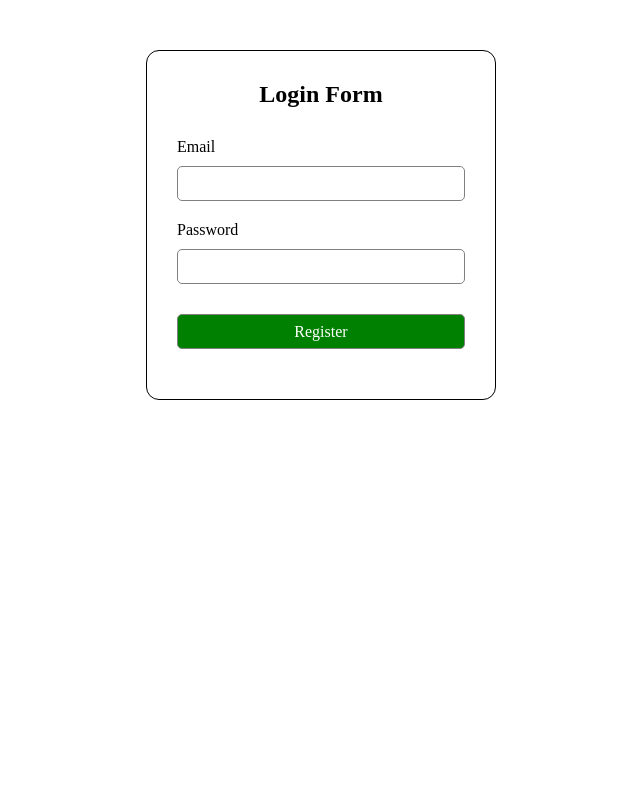
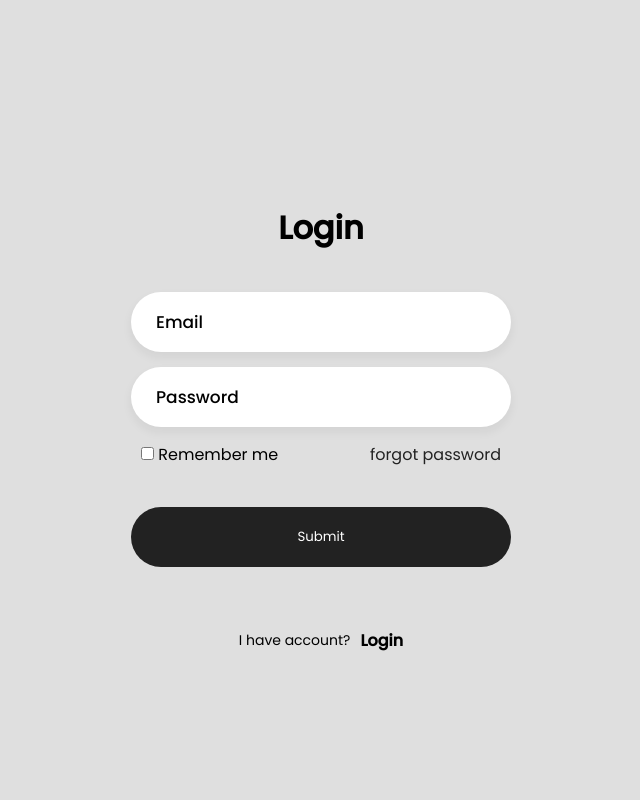
Before and after one commit to Abhiram0620/Login_page-using-Flask, a Flask app: page /gotologin in a window 1280 px wide. Shown: the whole page, without its empty margins (319-959 px from the left). Run offline with Flask 3, Linux system fonts and the light colour scheme.

Commit message:
complete code is ready for login page

```diff
--- a/app.py
+++ b/app.py
@@ -83,6 +83,9 @@ def login():
 @app.route('/gotologin')
 def gotologin():
     return render_template('login.html')
+@app.route('/gotosign')
+def gotosign():
+    return render_template('registration.html')
 
 
 if __name__ == '__main__':
--- a/static/style.css
+++ b/static/style.css
@@ -1,28 +1,142 @@
+@import url('https://fonts.googleapis.com/css2?family=Poppins:wght@400;500&display=swap');
+
 * {
-    padding: 0px;
-    margin: 0px;
+    margin: 0;
+    padding: 0;
     box-sizing: border-box;
-    font-family: 'Times New Roman', Times, serif;
+    font-family: 'Poppins', sans-serif;
 }
 
-#registration{
+body {
     display: flex;
-    margin: auto;
-    width: 350px;
-    height: auto;
-    margin-top: 50px;
-    border: 1px solid black;
-    padding: 30px;
-    border-radius: 13px;
+    align-items: center;
+    justify-content: center;
+    min-height: 100vh;
+    background: #dfdfdf;
 }
 
-#registration input{
+#registration-box {
+    display: flex;
+    justify-content: center;
+    flex-direction: column;
+    width: 440px;
+    height: 580px; /* Increased height for registration fields */
+    padding: 30px;
+}
+
+#registration-header {
+    align-items: center;
+    text-align: center;
+    margin: 20px 0 40px 0;
+}
+
+#registration-header h1 {
+    color: #333;
+    font-size: 30px;
+    font-weight: 500;
+}
+
+#input-box input {
     width: 100%;
-    height: 35px;
-    align-items: center;
-    margin-bottom: 20px;
-    border: 1px solid gray;
-    border-radius: 5px;
+    height: 60px;
+    font-size: 17px;
+    padding: 0 25px;
+    margin-bottom: 15px;
+    border-radius: 30px;
+    border: none;
+    box-shadow: 0px 5px 10px 1px rgba(0, 0, 0, 0.05);
+    outline: none;
+    transition: .3s;
+}
+
+::placeholder {
+    font-weight: 500;
+    color: black;
+}
+
+#input-box input:focus {
+    width: 105%;
+}
+
+#submit {
+    width: 100%;
+    height: 60px;
+    background: #222;
+    border: none;
+    border-radius: 30px;
+    cursor: pointer;
+    transition: .3s;
+    color: #fff;
+    margin-bottom: 25px;
+}
+
+#submit:hover {
+    width: 103%;
+    transform: scale(1.05, 1);
+}
+
+#login-link {
+    text-align: center;
+    font-size: 14px;
+}
+
+#signin {
+    text-decoration: none;
+    font-weight: bold;
+    color: black;
+}
+
+#signin:hover {
+    text-decoration: underline;
+    font-weight: bold;
+    color: black;
+}
+
+#login-link a {
+    color: #222;
+    text-decoration: none;
+}
+
+#login-link a:hover {
+    color: #222;
+    text-decoration: underline;
+}
+
+#registration-header h1 {
+    font-size: 32px;
+}
+
+#registration-box form {
+    display: flex;
+    flex-direction: column;
+}
+
+#registration-box form input[type="submit"] {
+    background-color: black; /* Green button for registration */
+    font-size: 16px;
+    color: white;
+    padding: 15px;
+    cursor: pointer;
+    border-radius: 30px;
+    border: none;
+}
+
+#registration-box form input[type="submit"]:hover {
+    background-color: #45a049; /* Darker green on hover */
+}
+
+#registration-box form input[type="submit"]:active {
+    background-color: #3e8e41; /* Even darker on click */
+}
+
+#registration-box form .msg {
+    color: red;
+    text-align: center;
     margin-top: 10px;
+}
 
+#registration-box form label {
+    font-size: 16px;
+    margin-bottom: 5px;
+    color: #333;
 }
--- /dev/null
+++ b/static/style2.css
@@ -0,0 +1,97 @@
+@import url('https://fonts.googleapis.com/css2?family=Poppins:wght@400;500&display=swap');
+
+*{
+    margin: 0;
+    padding: 0;
+    box-sizing: border-box;
+    font-family: 'Poppins',sans-serif;
+}
+body{
+    display: flex;
+    align-items: center;
+    justify-content: center;
+    min-height: 100vh;
+    background: #dfdfdf;
+}
+#login-box{
+    display: flex;
+    justify-content: center;
+    flex-direction: column;
+    width: 440px;
+    height: 480px;
+    padding: 30px;
+}
+#login-header{
+    align-items: center;
+    text-align: center;
+    margin: 20px 0 40px 0;
+}
+#login-header header{
+    color: #333;
+    font-size: 30px;
+    font-weight: 500;
+}
+#input-box input{
+    width: 100%;
+    height: 60px;
+    font-size: 17px;
+    padding: 0 25px;
+    margin-bottom: 15px;
+    border-radius: 30px;
+    border: none;
+    box-shadow: 0px 5px 10px 1px rgba(0,0,0, 0.05);
+    outline: none;
+    transition: .3s;
+
+}
+::placeholder{
+    font-weight: 500;
+    color:black;
+}
+#input-box input:focus{
+    width: 105%;
+}
+#forgot{
+    display: flex;
+    justify-content: space-between;
+    padding-left: 10px;
+    padding-right: 10px;
+    margin-bottom: 40px;
+}
+#submit{
+    width: 100%;
+    height: 60px;
+    background: #222;
+    border: none;
+    border-radius: 30px;
+    cursor: pointer;
+    transition: .3s;
+    color: #fff;
+    margin-bottom: 25px;
+}
+#submit:hover{
+    width: 103%;
+    transform: scale(1.05,1);
+}
+#forgot-password{
+    color: #222;
+    text-decoration: none;
+}
+#forgot-password:hover{
+    color: #222;
+    text-decoration: underline;
+}
+#sign-up-link{
+    text-align: center;
+    font-size: 14px;
+}
+#signin{
+    text-decoration: none;
+    font-weight: bold;
+    color: black;
+}
+#signin:hover{
+    text-decoration: underline;
+    font-weight: bold;
+    color: black;
+}
--- a/templates/login.html
+++ b/templates/login.html
@@ -4,25 +4,45 @@
     <meta charset="UTF-8">
     <meta name="viewport" content="width=device-width, initial-scale=1.0">
     <title>Document</title>
-    <link rel="stylesheet" href="..\static/style.css">
+    <link rel="stylesheet" href="..\static/style2.css">
 </head>
 <body>
     <div id="registration">
         <form action="/login" method="POST">
-            <h2 style="margin-bottom: 30px; text-align: center;">Login Form</h2>
-            <label for="email">Email</label>
-            <input type="email" name="email" id="email" required>
-            {% if msg %}
-            <p style="color: red;  margin-top: -10px;">{{msg}} </p>
-            {% endif %}
-            <label for="password">Password</label>
-            <input type="password" name="password" id="password" required>
+            <div id="login-box">
+                <div id="login-header">
+                    <h1>Login</h1>
+                </div>
+                <div id="input-box">
+                    <input type="email" name="email" id="email" required placeholder="Email">
+                </div>
+                <div id="input-box">
+                    <input type="password" name="password" id="password" required placeholder="Password">
+                    {% if msg1 %}
+                    <p style="text-align: center; margin-bottom: 10px; color: rgb(255, 61, 61);">{{msg1}}</p>
+                    {% endif %}
+                </div>
+                <div id="forgot">
+                    <div>
+                        <input type="checkbox" name="rem" id="rem">
+                        <label for="rem">Remember me</label>
+                    </div>
+                    <div>
+                        <a href="" id="forgot-password">forgot password</a>
+                    </div>
+                </div>
 
-            {% if msg1 %}
-                <p style="color: red; margin-top: -10px;">{{ msg1 }}</p>
-            {% endif %}
+                <div>
+                    <input type="submit" name="submit" id="submit">
+                </div>
 
-            <input style="background-color: green; color: white; font-size: 16px;" type="submit" value="Register">
+            </div>
+        </form>
+        <form action="/gotosign">
+            <div id="sign-up-link" style="display: flex;justify-content: center; align-items: center; gap: 10px; ">
+                <p>I have account?</p>
+                <input type="submit" name="submit1" id="submit1" value="Login" style="border: none; background: none; color: black; font-weight: bold; font-size: 16px;">
+            </div>
         </form>
     </div>
 </body>
```
Also changed, not shown: main.py (+17 -17 lines), templates/registration.html (+25 -21 lines).
